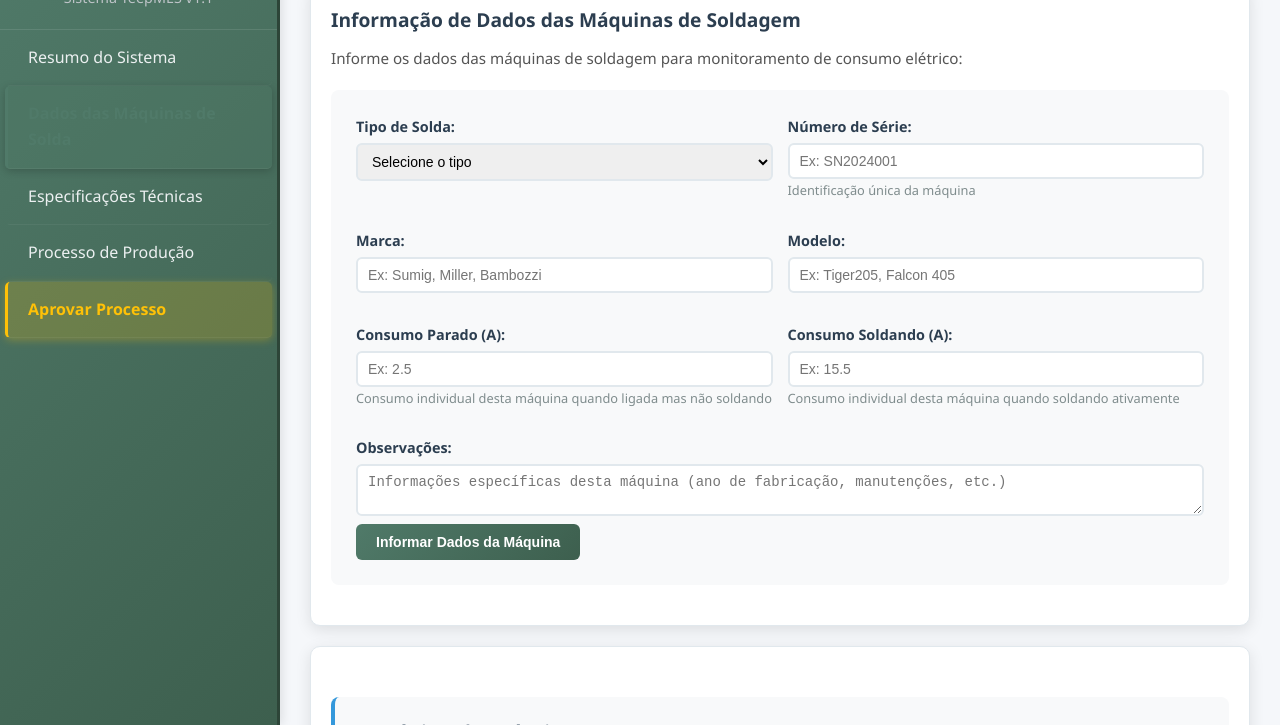
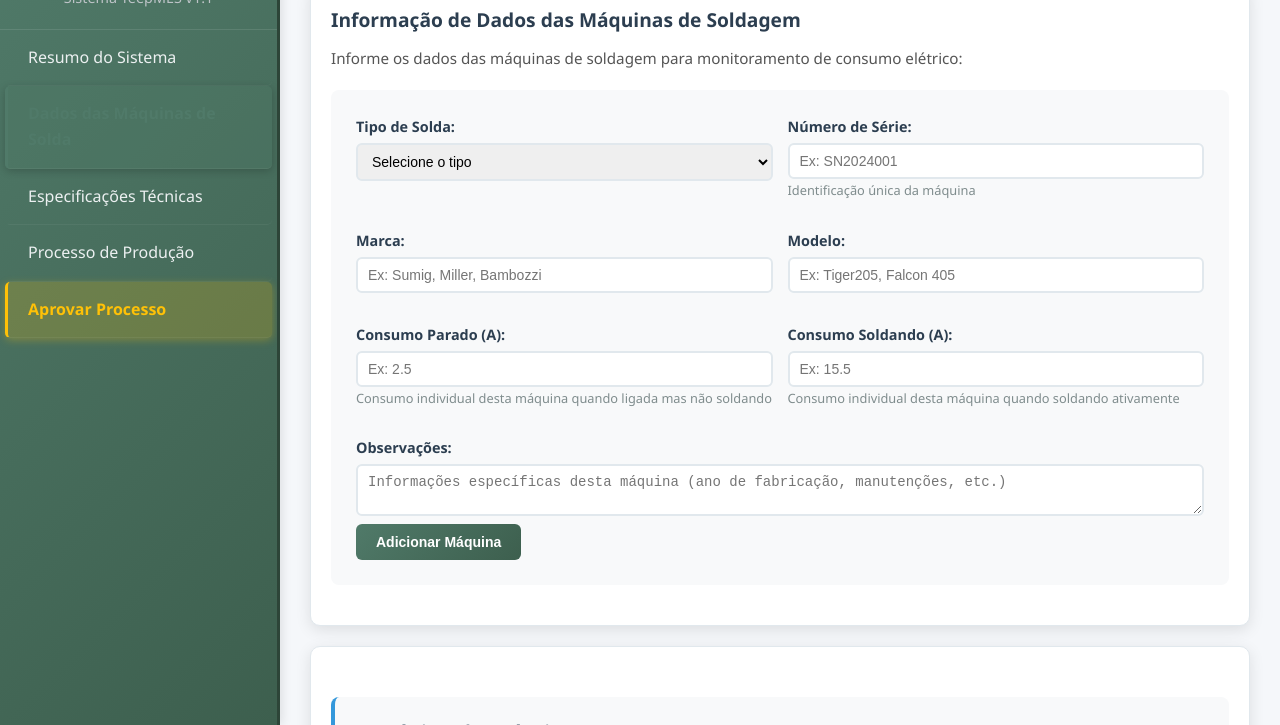
Before and after one commit to alextrovateep-dev/ddpcaldlaser, a plain HTML site: page index.html in a window 1280 px wide. Both pictures are taken after a click on the link "Dados das Máquinas de Solda". Shown: the part 280-1005 px from the top of the page. Drawn offline with nearby package versions, Linux system fonts and the light colour scheme.

```diff
--- a/index.html
+++ b/index.html
@@ -251,7 +251,7 @@
                             </div>
 
                             <button type="submit" class="btn btn-primary">
-                                Informar Dados da Máquina
+                                Adicionar Máquina
                             </button>
                         </form>
                     </div>
```
